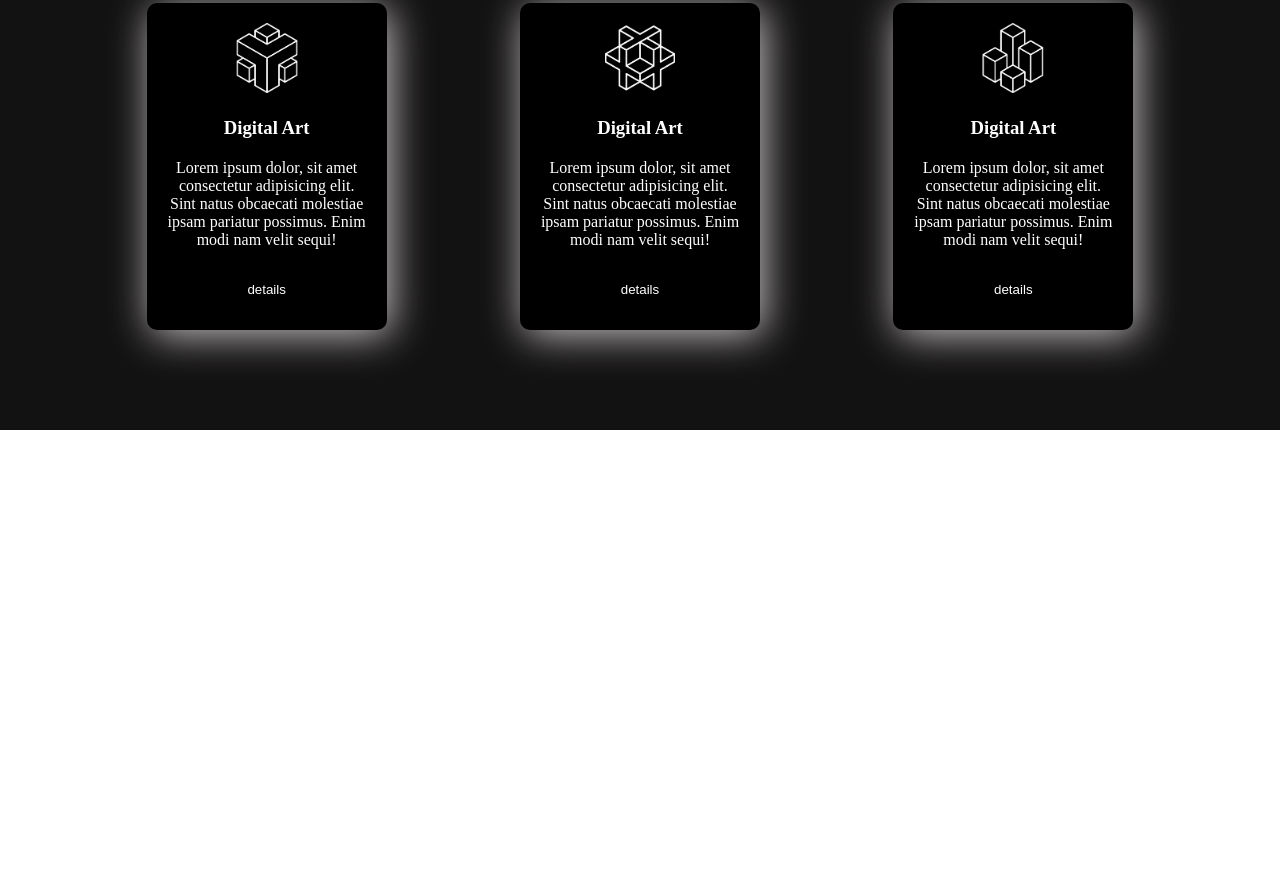
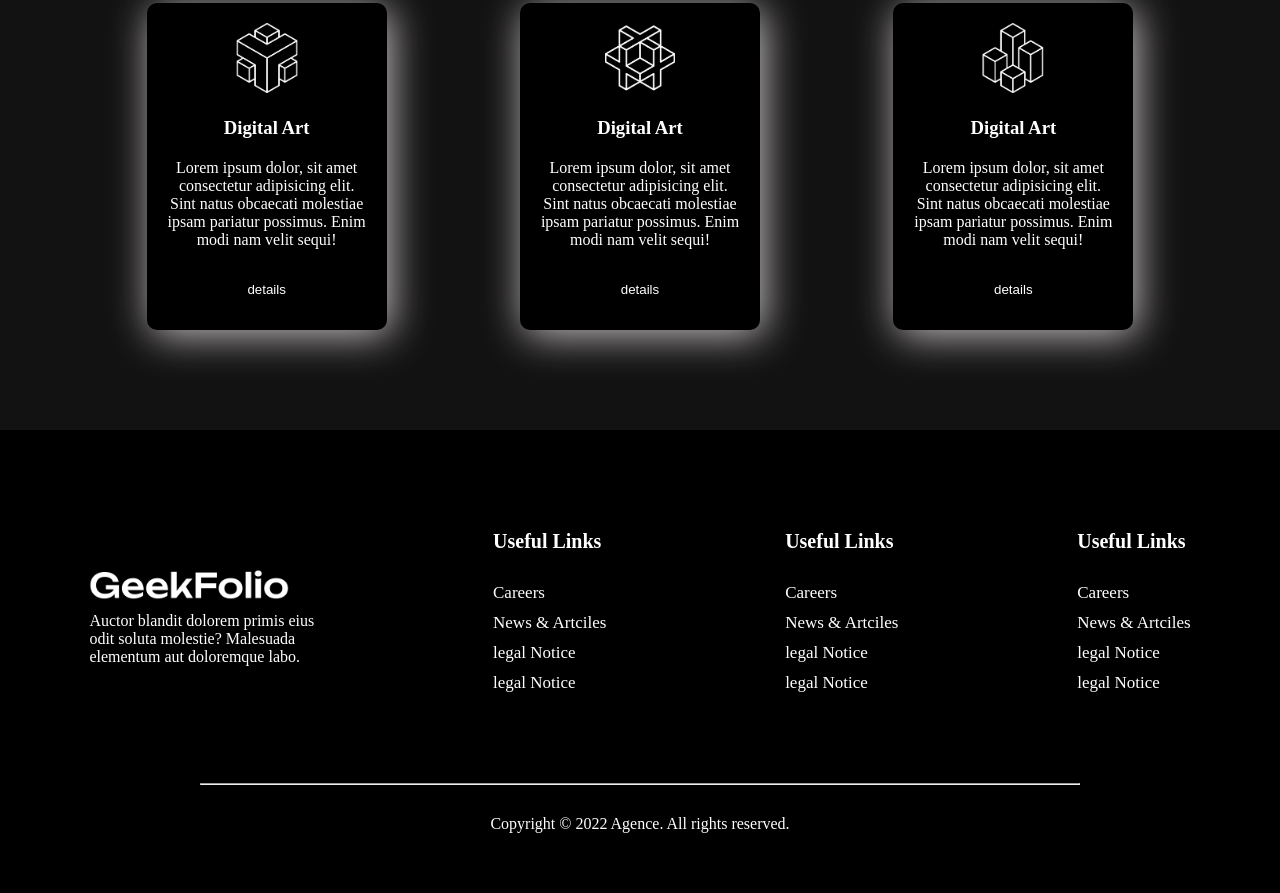
Before and after one commit to abdurrahim15/first-project, a plain HTML site: page index.html in a window 1280 px wide. Shown: the part 1466-2359 px from the top of the page. Before the commit the page ends 1896 px from the top, so only its background shows below. Drawn offline with Linux system fonts and the light colour scheme.

Commit message:
add footer

```diff
--- a/index.html
+++ b/index.html
@@ -79,7 +79,43 @@
 
       </section>
     </main>
-    <footer></footer>
+    <footer>
+        <section class="foosec">
+            <div class="foobox">
+                <div class="foochild">
+                  <img width="200px" src="./images/logo-light.png" alt="">
+                    <p>Auctor blandit dolorem primis eius <br> odit soluta molestie? Malesuada <br> elementum aut doloremque labo.</p>
+                </div>
+                <div class="foochild">
+                    <h4>Useful Links</h4>
+                    <li>Careers</li>
+                    <li>News & Artciles</li>
+                    <li>legal Notice</li>
+                    <li>legal Notice</li>
+                </div>
+                <div class="foochild">
+                    <h4>Useful Links</h4>
+                    <li>Careers</li>
+                    <li>News & Artciles</li>
+                    <li>legal Notice</li>
+                    <li>legal Notice</li>
+                </div>
+                <div class="foochild">
+                    <h4>Useful Links</h4>
+                    <li>Careers</li>
+                    <li>News & Artciles</li>
+                    <li>legal Notice</li>
+                    <li>legal Notice</li>
+                </div>
+
+            </div>
+            <div class="fbsec">
+               <hr>
+                <p>Copyright © 2022 Agence. All rights reserved.</p>
+            </div>
+        </section>
+
+    </footer>
 
 </body>
 </html>
--- a/styles/style.css
+++ b/styles/style.css
@@ -115,3 +115,35 @@ margin-bottom: 10px;
     background: #000;
 
 }
+.foosec{
+    background: #000;
+    color: #ffff;
+    padding-top: 100px;
+
+
+
+}
+.foochild> h4{
+    font-size: 20px;
+    margin-bottom: 30px;
+}
+.foochild> li{
+    font-size: 17px;
+    margin-bottom: 10px;
+    list-style:none ;
+}
+.foobox{
+    display: flex;
+    justify-content: space-around;
+    align-items: center;
+    padding-bottom: 50px;
+
+
+}
+.fbsec{
+ text-align: center;
+ padding: 30px 200px;
+}
+.fbsec> p{
+    padding: 30px 0;
+}
```
